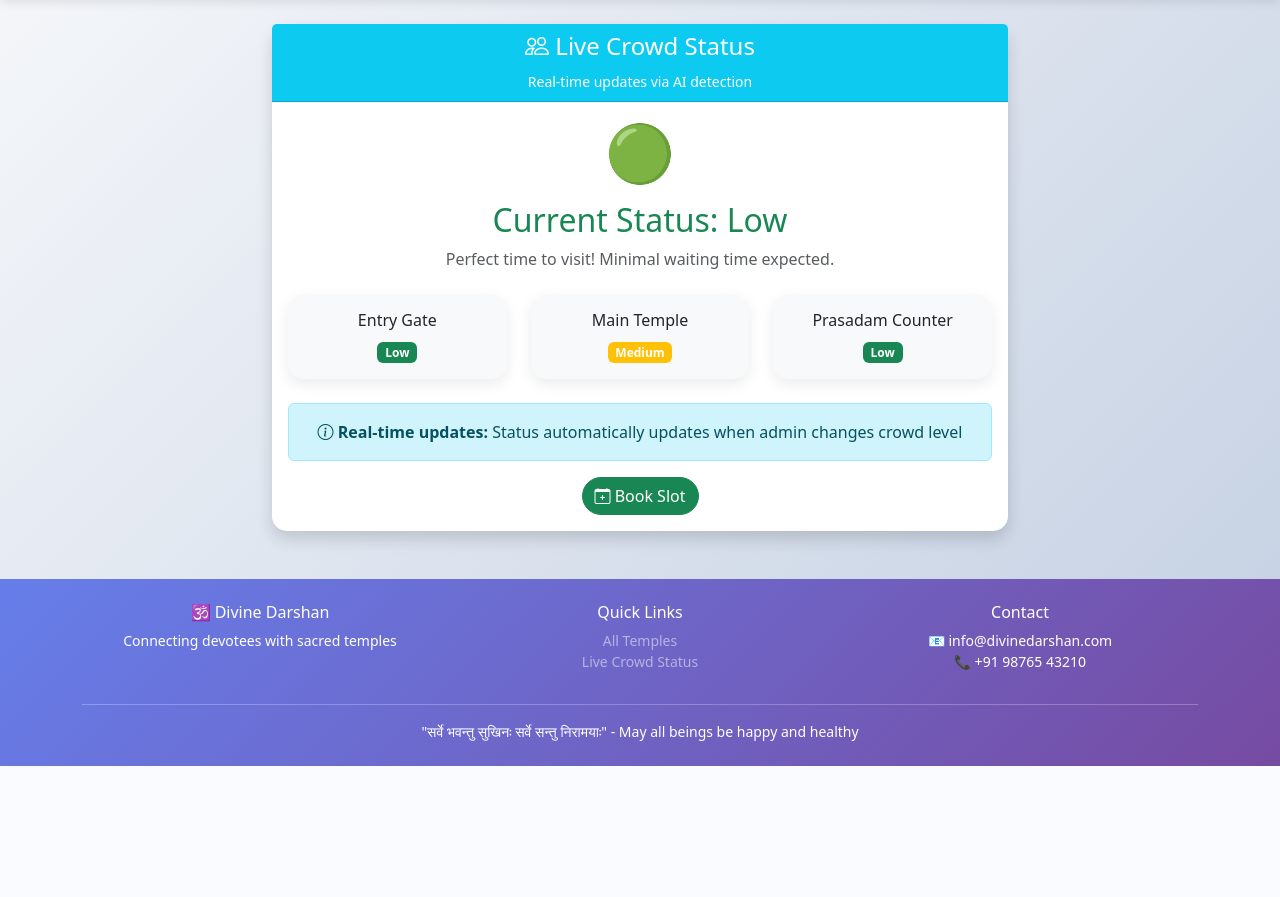
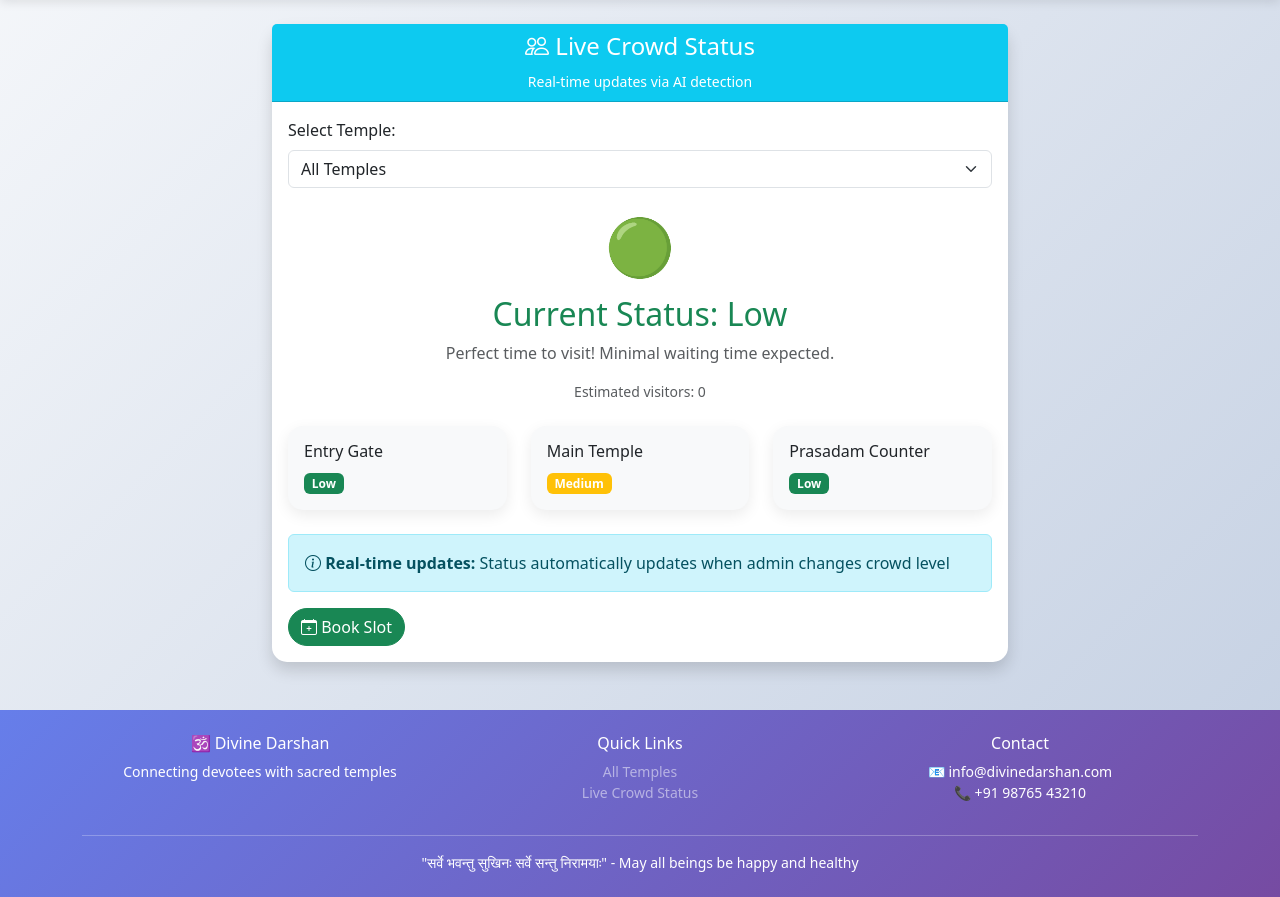
Before and after one commit to vedanthcy46/SIH_Temple_Piligrim, a Flask app: page /crowd in a window 1280 px wide. Shown: the part 62-959 px from the top of the page. Before the commit the page ends 828 px from the top, so only its background shows below. Run offline with Flask 3, Linux system fonts and the light colour scheme; data comes from the database, SQL or seed files in the repository; parts of the project's set-up code (start-up, migrations or seed data) failed here and were passed over; some libraries are stand-ins or nearby versions.

Commit message:
Eigth change

```diff
--- a/app.py
+++ b/app.py
@@ -299,7 +299,14 @@ Temple Management Team"""
 # Routes
 @app.route('/')
 def index():
-    temples = Temple.query.filter_by(is_active=True).limit(4).all()
+    temples = Temple.query.filter_by(is_active=True).all()
+    # Ensure all temples have crowd data
+    for temple in temples:
+        existing_crowd = Crowd.query.filter_by(temple_id=temple.id).first()
+        if not existing_crowd:
+            crowd = Crowd(temple_id=temple.id, status='Low', count=0, accuracy=1.0)
+            db.session.add(crowd)
+    db.session.commit()
     return render_template('index.html', temples=temples)
 
 @app.route('/index')
@@ -484,6 +491,16 @@ def add_temple():
             image_url=request.form['image_url']
         )
         db.session.add(temple)
+        db.session.flush()  # Get temple ID
+
+        # Create initial crowd data for new temple
+        crowd = Crowd(
+            temple_id=temple.id,
+            status='Low',
+            count=0,
+            accuracy=1.0
+        )
+        db.session.add(crowd)
         db.session.commit()
         flash('Temple added successfully')
         return redirect(url_for('admin_temples'))
@@ -552,6 +569,32 @@ def admin_bookings():
                          bookings=bookings,
                          temples=temples,
                          selected_temple=temple_id)
+
+@app.route('/admin/init-crowd-data')
+@login_required
+def init_crowd_data():
+    if current_user.role != 'admin':
+        return redirect(url_for('index'))
+
+    # Initialize crowd data for temples that don't have it
+    temples = Temple.query.filter_by(is_active=True).all()
+    initialized = 0
+
+    for temple in temples:
+        existing_crowd = Crowd.query.filter_by(temple_id=temple.id).first()
+        if not existing_crowd:
+            crowd = Crowd(
+                temple_id=temple.id,
+                status='Low',
+                count=0,
+                accuracy=1.0
+            )
+            db.session.add(crowd)
+            initialized += 1
+
+    db.session.commit()
+    flash(f'Initialized crowd data for {initialized} temples')
+    return redirect(url_for('admin_temples'))
 
 @app.route('/api/admin/analytics')
 @login_required
@@ -824,11 +867,31 @@ def crowd_status():
     temple_id = request.args.get('temple_id')
     if temple_id:
         crowd = Crowd.query.filter_by(temple_id=temple_id).order_by(Crowd.updated_at.desc()).first()
+        if not crowd:
+            # Create crowd data if it doesn't exist
+            temple = Temple.query.get(temple_id)
+            if temple and temple.is_active:
+                crowd = Crowd(temple_id=temple_id, status='Low', count=0, accuracy=1.0)
+                db.session.add(crowd)
+                db.session.commit()
     else:
         crowd = Crowd.query.order_by(Crowd.updated_at.desc()).first()
+
     if crowd:
         return jsonify({'status': crowd.status, 'count': crowd.count, 'accuracy': crowd.accuracy})
     return jsonify({'status': 'Low', 'count': 0, 'accuracy': 0.0})
+
+@app.route('/crowd')
+def crowd_page():
+    temples = Temple.query.filter_by(is_active=True).all()
+    # Ensure all temples have crowd data
+    for temple in temples:
+        existing_crowd = Crowd.query.filter_by(temple_id=temple.id).first()
+        if not existing_crowd:
+            crowd = Crowd(temple_id=temple.id, status='Low', count=0, accuracy=1.0)
+            db.session.add(crowd)
+    db.session.commit()
+    return render_template('crowd.html', temples=temples)
 
 @app.route('/live-detection/<int:temple_id>')
 @login_required
--- a/templates/crowd.html
+++ b/templates/crowd.html
@@ -10,11 +10,23 @@
                 <h4><i class="bi bi-people"></i> Live Crowd Status</h4>
                 <small>Real-time updates via AI detection</small>
             </div>
-            <div class="card-body text-center">
+            <div class="card-body">
+                <!-- Temple Selection -->
                 <div class="mb-4">
+                    <label class="form-label">Select Temple:</label>
+                    <select class="form-select" id="templeSelect" onchange="loadCrowdStatus()">
+                        <option value="">All Temples</option>
+                        {% for temple in temples %}
+                        <option value="{{ temple.id }}">{{ temple.name }} - {{ temple.location }}</option>
+                        {% endfor %}
+                    </select>
+                </div>
+
+                <div class="text-center mb-4">
                     <div class="display-4 mb-3" id="crowdIcon">🟡</div>
                     <h2 class="text-warning" id="crowdStatus">Current Status: Medium</h2>
                     <p class="text-muted" id="crowdDescription">Moderate crowd. Some waiting time expected.</p>
+                    <p class="small text-muted" id="crowdCount">Estimated visitors: 0</p>
                 </div>
 
                 <div class="row mb-4">
@@ -49,7 +61,7 @@
                     <strong>Real-time updates:</strong> Status automatically updates when admin changes crowd level
                 </div>
 
-                <a href="{{ url_for('book') }}" class="btn btn-success">
+                <a href="{{ url_for('temples') }}" class="btn btn-success">
                     <i class="bi bi-calendar-plus"></i> Book Slot
                 </a>
             </div>
@@ -58,12 +70,20 @@
 </div>
 
 <script>
-// Initial crowd status load
-fetch('/crowd-status')
-    .then(response => response.json())
-    .then(data => {
-        updateCrowdDisplay(data.status, data.count);
-    });
+// Load crowd status for selected temple
+function loadCrowdStatus() {
+    const templeId = document.getElementById('templeSelect').value;
+    const url = templeId ? `/crowd-status?temple_id=${templeId}` : '/crowd-status';
+
+    fetch(url)
+        .then(response => response.json())
+        .then(data => {
+            updateCrowdDisplay(data.status, data.count);
+        })
+        .catch(error => {
+            console.error('Error loading crowd status:', error);
+        });
+}
 
 function updateCrowdDisplay(status, count) {
     const icons = { 'Low': '🟢', 'Medium': '🟡', 'High': '🔴' };
@@ -78,6 +98,13 @@ function updateCrowdDisplay(status, count) {
     document.getElementById('crowdStatus').textContent = `Current Status: ${status}`;
     document.getElementById('crowdStatus').className = `text-${colors[status]}`;
     document.getElementById('crowdDescription').textContent = descriptions[status];
+    document.getElementById('crowdCount').textContent = `Estimated visitors: ${count}`;
 }
+
+// Initial load
+loadCrowdStatus();
+
+// Auto-refresh every 30 seconds
+setInterval(loadCrowdStatus, 30000);
 </script>
 {% endblock %}
--- a/templates/index.html
+++ b/templates/index.html
@@ -4,7 +4,7 @@
 <!-- Hero Section -->
 <div class="hero-section text-center py-5 mb-5" style="background: linear-gradient(135deg, #667eea 0%, #764ba2 100%); color: white; border-radius: 10px;">
     <h1 class="display-4 fw-bold mb-4">🕉️ Temple Pilgrimage Management</h1>
-    <p class="lead mb-4">Smart crowd management for seamless temple visits across Gujarat</p>
+    <p class="lead mb-4">Digital pilgrimage management for temples across India</p>
     <div class="row justify-content-center">
         <div class="col-md-3">
             <a href="{{ url_for('temples') }}" class="btn btn-light btn-lg w-100 mb-2">
```
Also changed, not shown: templates/admin_temples.html (+8 -3 lines), templates/temples.html (+3 -3 lines).
